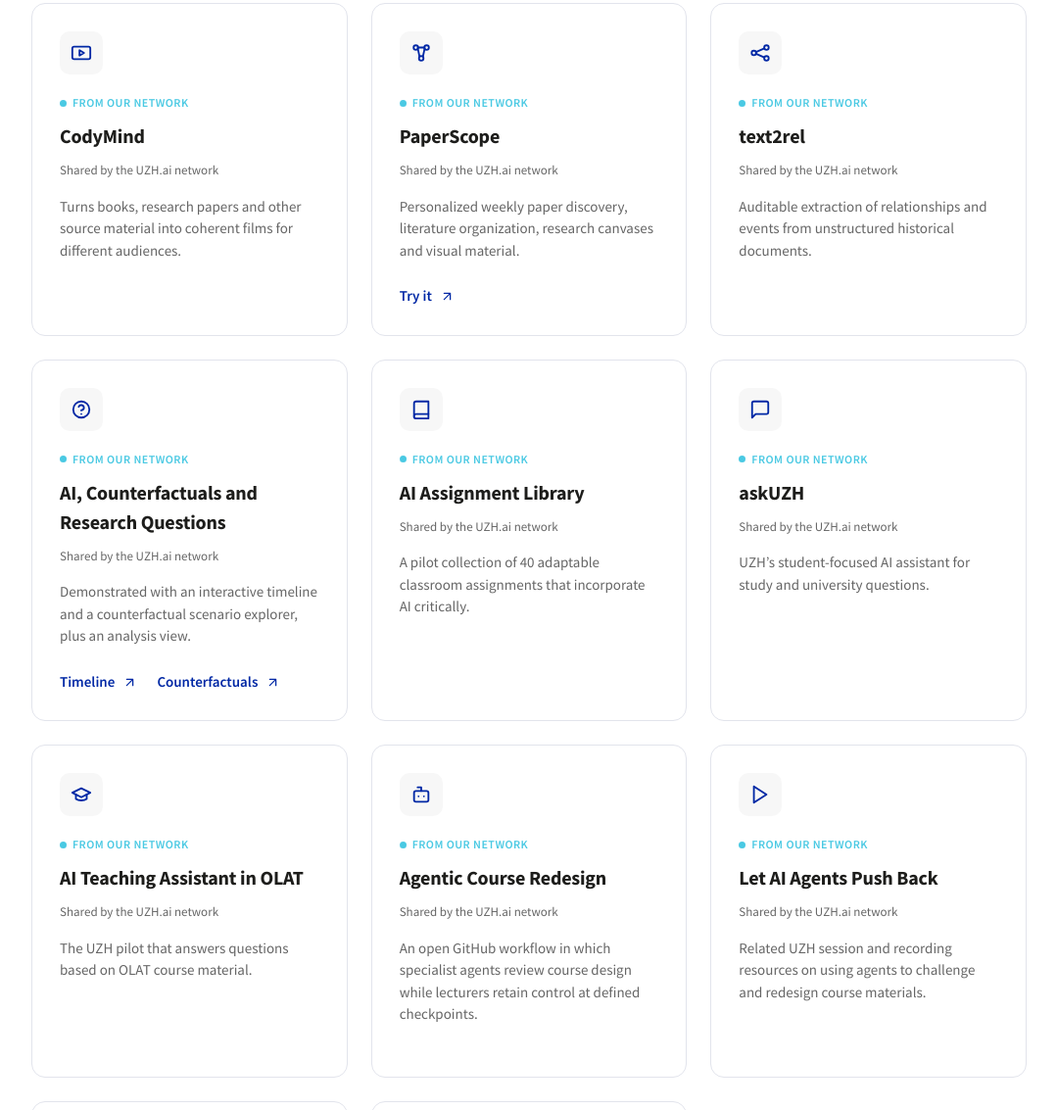
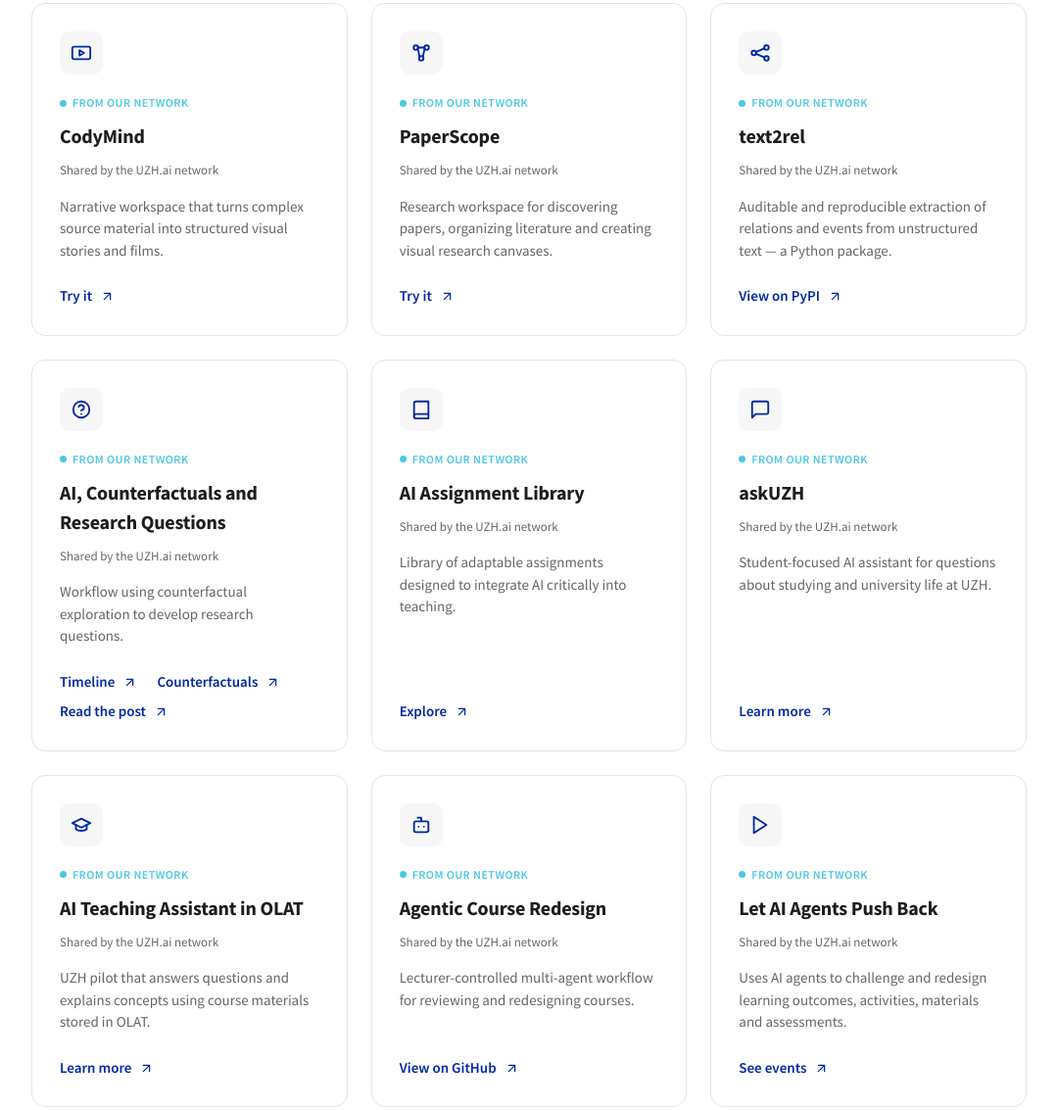
Before and after one commit to AI-UZH/uzh-ai-demos, a plain HTML site: page index.html in a window 1280 px wide. Shown: the part 1664-2797 px from the top of the page at 98% size, without its empty margins (100-1179 px from the left). Drawn offline with Linux system fonts and the light colour scheme.

Commit message:
Add links and descriptions for network tools
Co-Authored-By: Claude Sonnet 5.5 <noreply@anthropic.com>
Claude-Session: https://claude.ai/code/session_01VbRsoFVjEn1hqfQWnDeZ8x

```diff
--- a/index.html
+++ b/index.html
@@ -455,79 +455,88 @@
       tag: "From our network",
       title: "CodyMind",
       credit: "Shared by the UZH.ai network",
-      description: "Turns books, research papers and other source material into coherent films for different audiences.",
+      description: "Narrative workspace that turns complex source material into structured visual stories and films.",
+      links: [{ label: "Try it", url: "https://codymind.com/" }],
       icon: `<svg viewBox="0 0 24 24" fill="none" stroke="#0028A5" stroke-width="2" stroke-linecap="round" stroke-linejoin="round"><rect x="2" y="5" width="20" height="14" rx="2"/><path d="m10 9 5 3-5 3z"/></svg>`
     },
     {
       tag: "From our network",
       title: "PaperScope",
       credit: "Shared by the UZH.ai network",
-      description: "Personalized weekly paper discovery, literature organization, research canvases and visual material.",
-      url: "https://thepaperscope.com/",
+      description: "Research workspace for discovering papers, organizing literature and creating visual research canvases.",
+      links: [{ label: "Try it", url: "https://thepaperscope.com/" }],
       icon: `<svg viewBox="0 0 24 24" fill="none" stroke="#0028A5" stroke-width="2" stroke-linecap="round" stroke-linejoin="round"><circle cx="6" cy="6" r="2.5"/><circle cx="18" cy="6" r="2.5"/><circle cx="12" cy="18" r="2.5"/><path d="M8.2 7.2 10 15.5M15.8 7.2 14 15.5M8.3 6h7.4"/></svg>`
     },
     {
       tag: "From our network",
       title: "text2rel",
       credit: "Shared by the UZH.ai network",
-      description: "Auditable extraction of relationships and events from unstructured historical documents.",
+      description: "Auditable and reproducible extraction of relations and events from unstructured text — a Python package.",
+      links: [{ label: "View on PyPI", url: "https://pypi.org/project/text2rel/" }],
       icon: `<svg viewBox="0 0 24 24" fill="none" stroke="#0028A5" stroke-width="2" stroke-linecap="round" stroke-linejoin="round"><circle cx="5" cy="12" r="2.5"/><circle cx="19" cy="6" r="2.5"/><circle cx="19" cy="18" r="2.5"/><path d="M7.3 11l9.4-4M7.3 13l9.4 4"/></svg>`
     },
     {
       tag: "From our network",
       title: "AI, Counterfactuals and Research Questions",
       credit: "Shared by the UZH.ai network",
-      description: "Demonstrated with an interactive timeline and a counterfactual scenario explorer, plus an analysis view.",
-      links: [{ label: "Timeline", url: "https://timeliner.manus.space/timeline/7560001" }, { label: "Counterfactuals", url: "https://counterfactuals.manus.space/pfade?szenario=360001" }],
+      description: "Workflow using counterfactual exploration to develop research questions.",
+      links: [{ label: "Timeline", url: "https://timeliner.manus.space/timeline/7560001" }, { label: "Counterfactuals", url: "https://counterfactuals.manus.space/pfade?szenario=360001" }, { label: "Read the post", url: "https://www.linkedin.com/posts/uzh-ai_uzhai-generativeai-airesearch-activity-7513190376183214080-CED5" }],
       icon: `<svg viewBox="0 0 24 24" fill="none" stroke="#0028A5" stroke-width="2" stroke-linecap="round" stroke-linejoin="round"><circle cx="12" cy="12" r="9"/><path d="M9.1 9a3 3 0 0 1 5.8 1c0 2-3 3-3 3M12 17h.01"/></svg>`
     },
     {
       tag: "From our network",
       title: "AI Assignment Library",
       credit: "Shared by the UZH.ai network",
-      description: "A pilot collection of 40 adaptable classroom assignments that incorporate AI critically.",
+      description: "Library of adaptable assignments designed to integrate AI critically into teaching.",
+      links: [{ label: "Explore", url: "https://nickkabrel.com/ai-assignment-library/" }],
       icon: `<svg viewBox="0 0 24 24" fill="none" stroke="#0028A5" stroke-width="2" stroke-linecap="round" stroke-linejoin="round"><path d="M4 19.5A2.5 2.5 0 0 1 6.5 17H20V3H6.5A2.5 2.5 0 0 0 4 5.5z"/><path d="M4 19.5A2.5 2.5 0 0 0 6.5 22H20v-5"/></svg>`
     },
     {
       tag: "From our network",
       title: "askUZH",
       credit: "Shared by the UZH.ai network",
-      description: "UZH’s student-focused AI assistant for study and university questions.",
+      description: "Student-focused AI assistant for questions about studying and university life at UZH.",
+      links: [{ label: "Learn more", url: "https://www.about-ask.uzh.ch/en.html" }],
       icon: `<svg viewBox="0 0 24 24" fill="none" stroke="#0028A5" stroke-width="2" stroke-linecap="round" stroke-linejoin="round"><path d="M21 15a2 2 0 0 1-2 2H7l-4 4V5a2 2 0 0 1 2-2h14a2 2 0 0 1 2 2z"/></svg>`
     },
     {
       tag: "From our network",
       title: "AI Teaching Assistant in OLAT",
       credit: "Shared by the UZH.ai network",
-      description: "The UZH pilot that answers questions based on OLAT course material.",
+      description: "UZH pilot that answers questions and explains concepts using course materials stored in OLAT.",
+      links: [{ label: "Learn more", url: "https://www.about-ask.uzh.ch/en/news_events/past_news_events/news-TA.html" }],
       icon: `<svg viewBox="0 0 24 24" fill="none" stroke="#0028A5" stroke-width="2" stroke-linecap="round" stroke-linejoin="round"><path d="M22 10 12 5 2 10l10 5z"/><path d="M6 12v5c3 2 9 2 12 0v-5"/></svg>`
     },
     {
       tag: "From our network",
       title: "Agentic Course Redesign",
       credit: "Shared by the UZH.ai network",
-      description: "An open GitHub workflow in which specialist agents review course design while lecturers retain control at defined checkpoints.",
+      description: "Lecturer-controlled multi-agent workflow for reviewing and redesigning courses.",
+      links: [{ label: "View on GitHub", url: "https://github.com/gpochs/Agentic-Course-Redesign-System" }],
       icon: `<svg viewBox="0 0 24 24" fill="none" stroke="#0028A5" stroke-width="2" stroke-linecap="round" stroke-linejoin="round"><path d="M12 8V4H8"/><rect x="4" y="8" width="16" height="12" rx="2"/><path d="M9 14h.01M15 14h.01"/></svg>`
     },
     {
       tag: "From our network",
       title: "Let AI Agents Push Back",
       credit: "Shared by the UZH.ai network",
-      description: "Related UZH session and recording resources on using agents to challenge and redesign course materials.",
+      description: "Uses AI agents to challenge and redesign learning outcomes, activities, materials and assessments.",
+      links: [{ label: "See events", url: "https://www.teaching.uzh.ch/de/community/ti-events.html" }],
       icon: `<svg viewBox="0 0 24 24" fill="none" stroke="#0028A5" stroke-width="2" stroke-linecap="round" stroke-linejoin="round"><polygon points="5 3 19 12 5 21"/></svg>`
     },
     {
       tag: "From our network",
       title: "Cloud-powered JupyterHub for education",
       credit: "Shared by the UZH.ai network",
-      description: "Documentation for course deployments, OLAT integration, collaboration, storage, and CPU/GPU resources.",
+      description: "Cloud environment supporting courses, collaboration, storage, batch jobs and CPU or GPU resources.",
+      links: [{ label: "Open JupyterHub", url: "https://jupyterhub.zi.uzh.ch/" }],
       icon: `<svg viewBox="0 0 24 24" fill="none" stroke="#0028A5" stroke-width="2" stroke-linecap="round" stroke-linejoin="round"><path d="M17.5 19a4.5 4.5 0 1 0-1.4-8.8A6 6 0 1 0 6 18.5z"/></svg>`
     },
     {
       tag: "From our network",
       title: "ScorePion",
       credit: "Shared by the UZH.ai network",
-      description: "Validates numerical data produced by language models through interactive visual analysis.",
+      description: "Application for validating numerical data generated by language models through interactive visual analysis.",
+      links: [{ label: "Try it", url: "https://scorepion.ifi.uzh.ch/" }],
       icon: `<svg viewBox="0 0 24 24" fill="none" stroke="#0028A5" stroke-width="2" stroke-linecap="round" stroke-linejoin="round"><path d="M3 3v18h18"/><path d="m7 15 4-4 3 3 5-6"/></svg>`
     }
   ];
```
